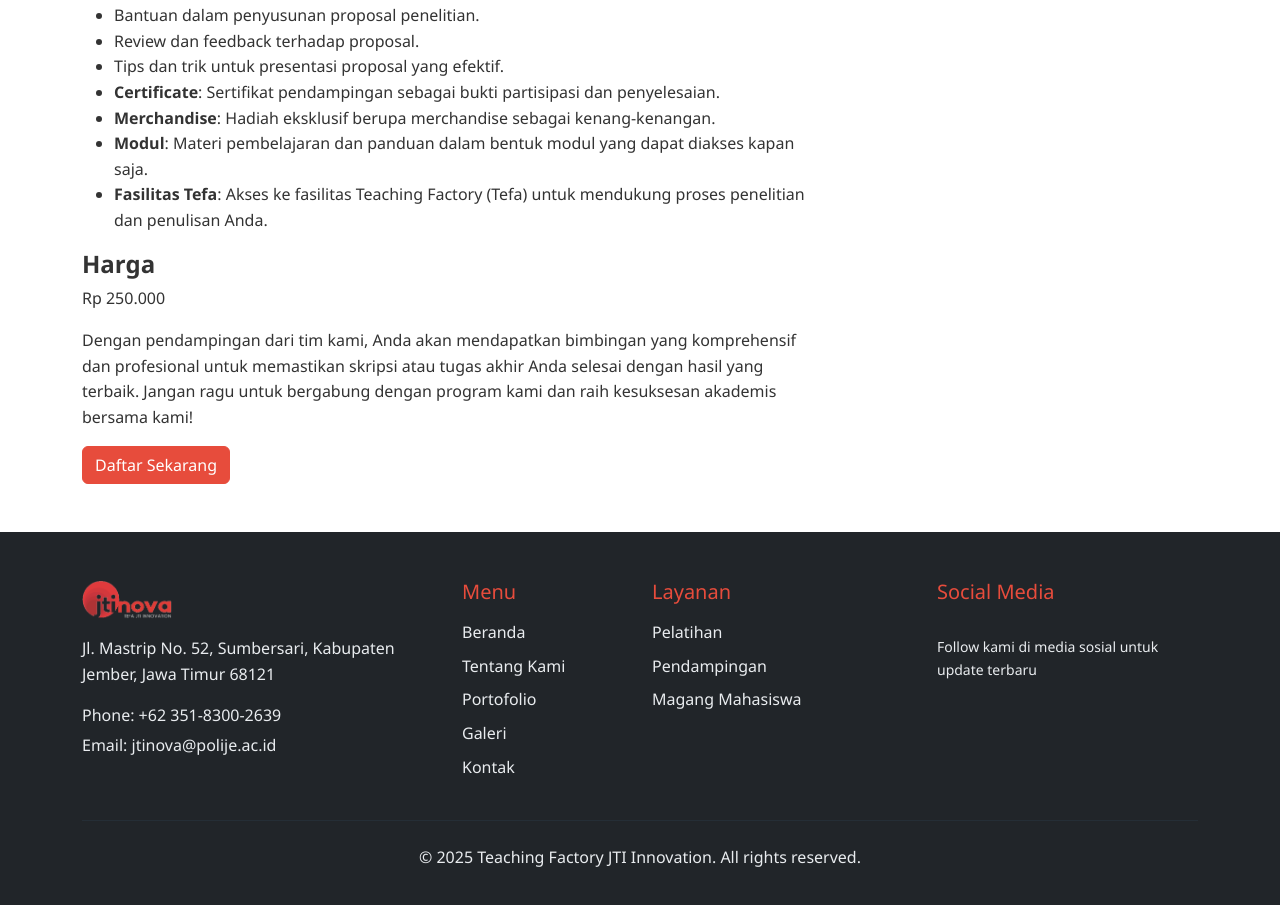
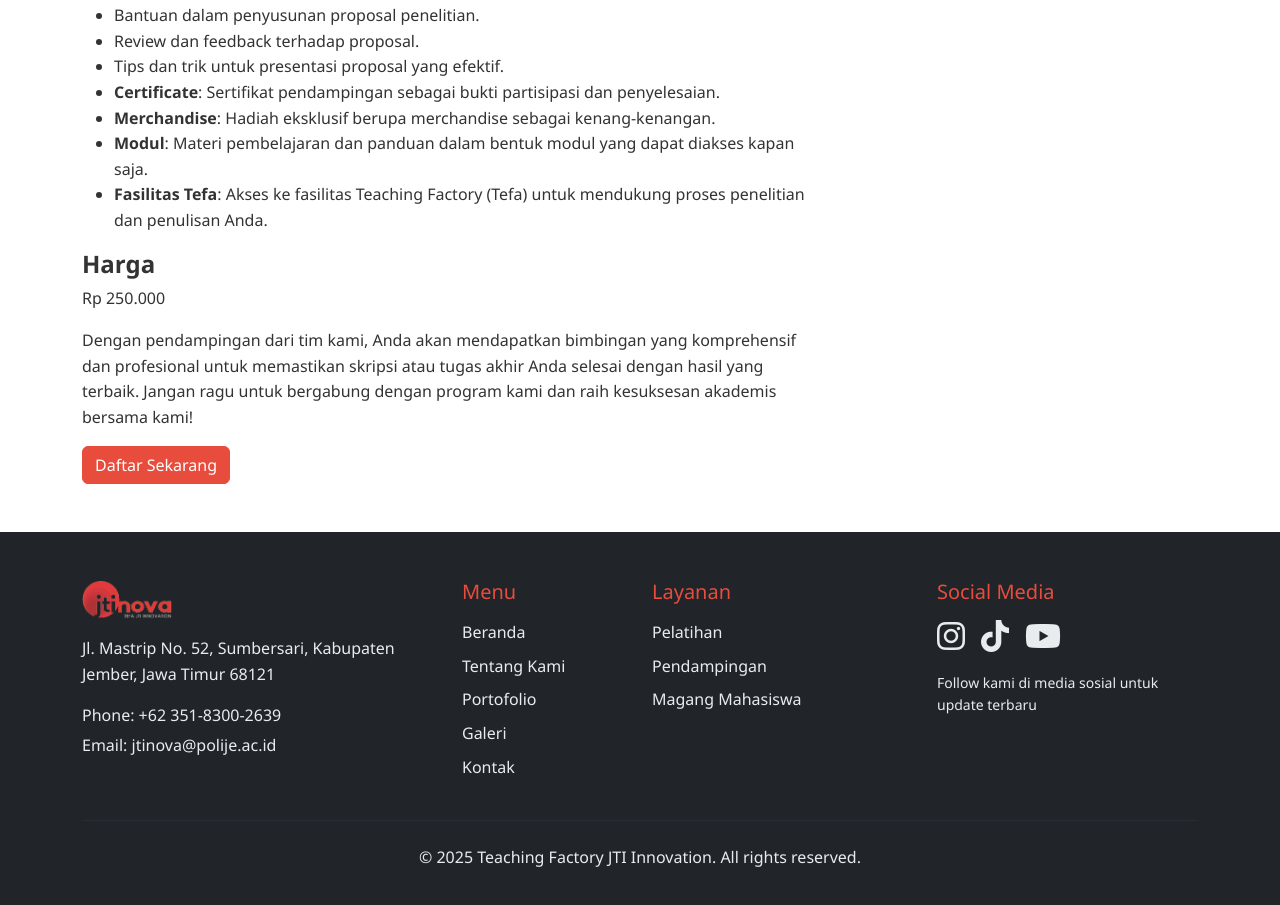
Before and after one commit to allfito/jtinovapolije, a plain HTML site: page paketproposal.html in a window 1280 px wide. Shown: the part 428-1333 px from the top of the page. Drawn offline with nearby package versions, Linux system fonts and the light colour scheme.

Commit message:
Update paketproposal.html

```diff
--- a/paketproposal.html
+++ b/paketproposal.html
@@ -4,9 +4,13 @@
     <meta charset="UTF-8">
     <meta name="viewport" content="width=device-width, initial-scale=1.0">
     <title>Paket Proposal</title>
-
+    <!-- Bootstrap 5 -->
     <link href="https://cdn.jsdelivr.net/npm/bootstrap@5.3.0/dist/css/bootstrap.min.css" rel="stylesheet">
+    <!-- Font Awesome -->
+    <link rel="stylesheet" href="https://cdnjs.cloudflare.com/ajax/libs/font-awesome/6.4.0/css/all.min.css">
+    <!-- Main CSS -->
     <link rel="stylesheet" href="style.css">
+    <!-- Layanan CSS -->
     <link rel="stylesheet" href="layanan.css">
 </head>
 <body>
```
